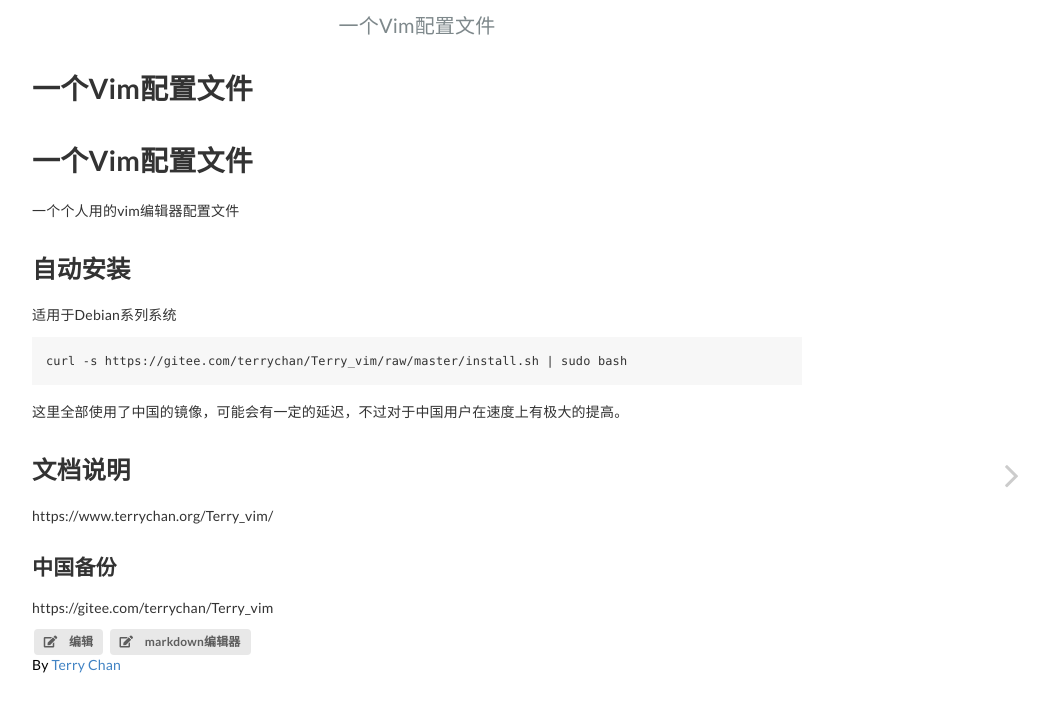
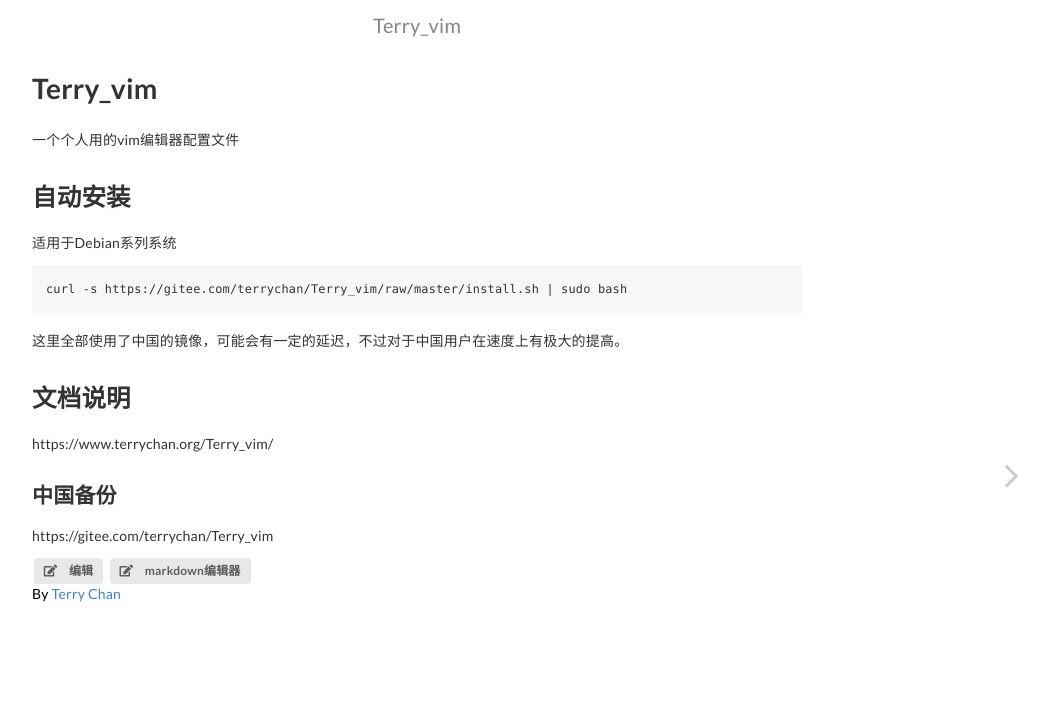
Before and after one commit to napoler/Terry_vim, a Jekyll site: the page built from docs/index.md, in a window 1280 px wide. Shown: the top 712 px of the page, without its empty margins (223-1271 px from the left). Built offline with Jekyll 4.4.1, drawn with Linux system fonts in a browser that asks for light colours; our own code applies the rules of GitHub Pages for plain Markdown files.

Commit message:
Update index.md

```diff
--- a/docs/index.md
+++ b/docs/index.md
@@ -2,7 +2,6 @@
 layout: home
 ---
 
-# 一个Vim配置文件
 一个个人用的vim编辑器配置文件
 
 
```
